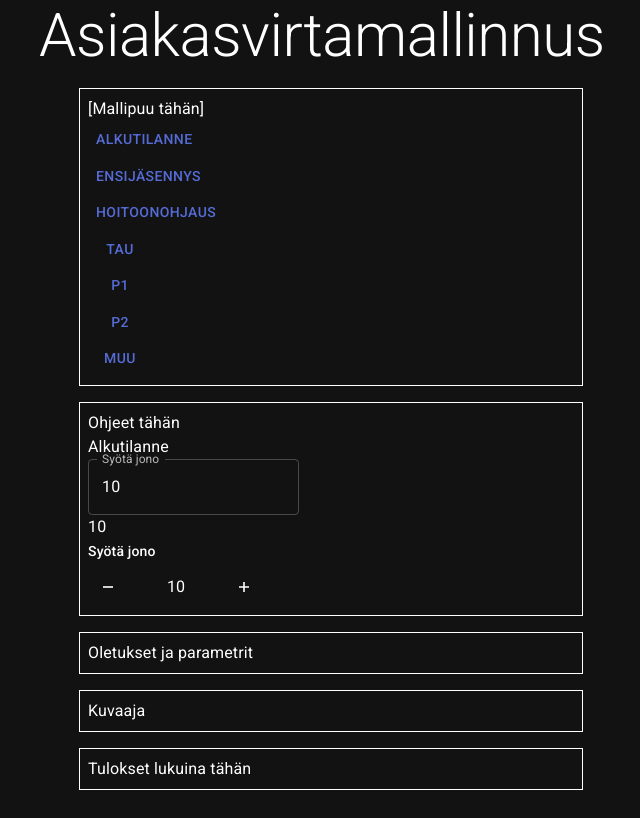
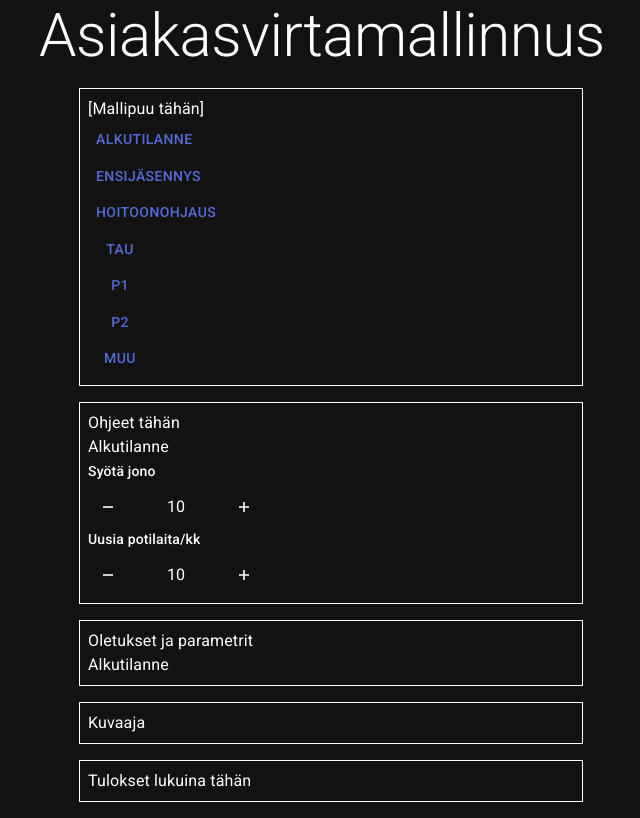
Before and after one commit to pluton-pyramidi/asiakasvirtamallinnus, a React (Vite) app: page / in a window 1280 px wide. Both pictures are taken after a click on the button "ALKUTILANNE". Shown: the whole page, without its empty margins (325-965 px from the left). Built offline with nearby package versions, Linux system fonts and the light colour scheme.

Commit message:
Implement base ui number field, discard MUI number field; init state and input for newPatientsMonthly

```diff
--- a/src/app/store.js
+++ b/src/app/store.js
@@ -1,10 +1,12 @@
 import { configureStore } from "@reduxjs/toolkit";
+import viewReducer from "../features/view/viewSlice";
 import initialQueueReducer from "../features/input/initialQueueSlice";
-import viewReducer from "../features/view/viewSlice";
+import newPatientsMonthlyReducer from "../features/input/newPatientsMonthlySlice";
 
 export default configureStore({
   reducer: {
+    view: viewReducer,
     initialQueue: initialQueueReducer,
-    view: viewReducer,
+    newPatientsMonthly: newPatientsMonthlyReducer,
   },
 });
--- a/src/features/InputBlock.jsx
+++ b/src/features/InputBlock.jsx
@@ -3,8 +3,7 @@ import Typography from "@mui/material/Typography";
 import { useSelector } from "react-redux";
 import Box from "@mui/material/Box";
 import { BoxSx } from "../customStyles/ComponentSx";
-import IntegerInput from "./input/InputInteger";
-import NumberInput from "./input/numberInput";
+import IntegerInput from "./input/IntegerInput";
 
 export default function InputBlock() {
   const currentView = useSelector((state) => state.view.currentView);
@@ -20,10 +19,10 @@ export default function InputBlock() {
               fieldLabel="Syötä jono"
               stateId="initialQueue"
             ></IntegerInput>
-            <NumberInput
-              fieldLabel="Syötä jono"
-              stateId="initialQueue"
-            ></NumberInput>
+            <IntegerInput
+              fieldLabel="Uusia potilaita/kk"
+              stateId="newPatientsMonthly"
+            ></IntegerInput>
           </Box>
         )}
         {currentView === "ensijasennys" && (
--- a/src/features/Parameters.jsx
+++ b/src/features/Parameters.jsx
@@ -1,12 +1,23 @@
 import * as React from "react";
+import { useSelector } from "react-redux";
 import Typography from "@mui/material/Typography";
 import Box from "@mui/material/Box";
 import { BoxSx } from "../customStyles/ComponentSx";
+import IntegerInput from "./input/IntegerInput";
 
 export default function Parameters() {
+  const currentView = useSelector((state) => state.view.currentView);
+
   return (
     <Box sx={BoxSx}>
       <Typography>Oletukset ja parametrit</Typography>
+      {currentView === "alkutilanne" && <Box>Alkutilanne</Box>}
+      {currentView === "ensijasennys" && <Box>Ensijäsennys</Box>}
+      {currentView === "hoitoonohjaus" && <Box>Hoitoonohjaus</Box>}
+      {currentView === "tau" && <Box>TAU</Box>}
+      {currentView === "p1" && <Box>P1</Box>}
+      {currentView === "p2" && <Box>P2</Box>}
+      {currentView === "muu" && <Box>Muu</Box>}
     </Box>
   );
 }
--- a/src/features/input/numberInput.jsx
+++ b/src/features/input/IntegerInput.jsx
@@ -4,20 +4,19 @@ import { useSelector, useDispatch } from "react-redux";
 import { NumberField } from "@base-ui-components/react/number-field";
 import styles from "../../customStyles/numberField.module.css";
 
-export default function ExampleNumberField({ fieldLabel, stateId }) {
+export default function IntegerInput({ fieldLabel, stateId }) {
   const inputState = useSelector((state) => state[stateId]?.value ?? "");
   const dispatch = useDispatch();
   const [sliceAction, setSliceAction] = useState("");
 
+  /* This hook dynamically imports the stateId designated state action */
   useEffect(() => {
-    /* This hook dynamically imports the stateId designated state action */
     const loadSlice = async () => {
       try {
         const module = await import(`./${stateId}Slice.js`);
         console.log(`Loaded slice for stateId: ${stateId}`, module);
-        setSliceAction(
-          () => module.setInput
-        ); /* Thus far this modular number input field only works with a state setter named "setInput" */
+        /* Thus far this modular number input field only works with a state setter named "setInput" */
+        setSliceAction(() => module.setInput);
       } catch (error) {
         console.error(`Failed to load slice for stateId: ${stateId}`, error);
       }
--- /dev/null
+++ b/src/features/input/newPatientsMonthlySlice.js
@@ -0,0 +1,9 @@
+import createInputIntegerSlice from "./createInputIntegerSlice";
+
+const newPatientsMonthlySlice = createInputIntegerSlice(
+  "newPatientsMonthly",
+  10
+);
+
+export const { setInput } = newPatientsMonthlySlice.actions;
+export default newPatientsMonthlySlice.reducer;
```
Also changed, not shown: src/features/input/OldInputInteger.jsx (renamed from src/features/input/InputInteger.jsx).
